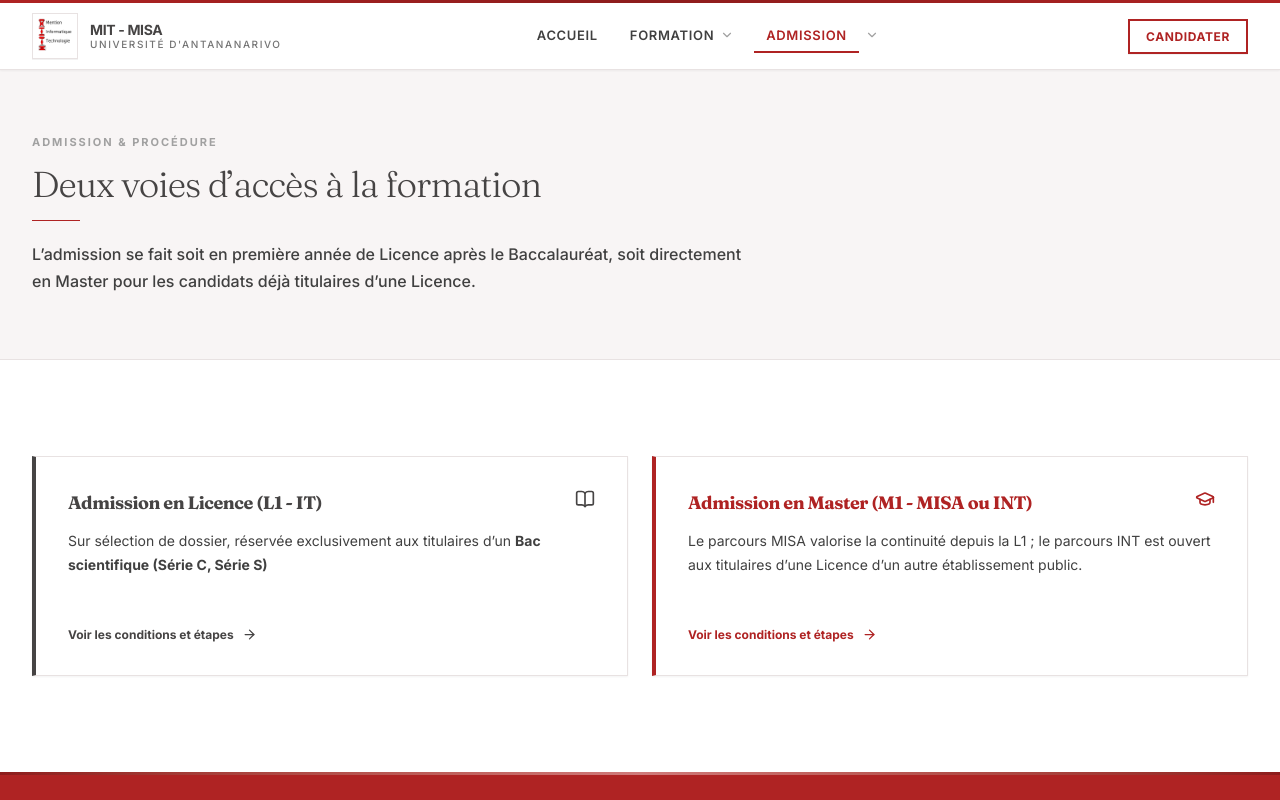
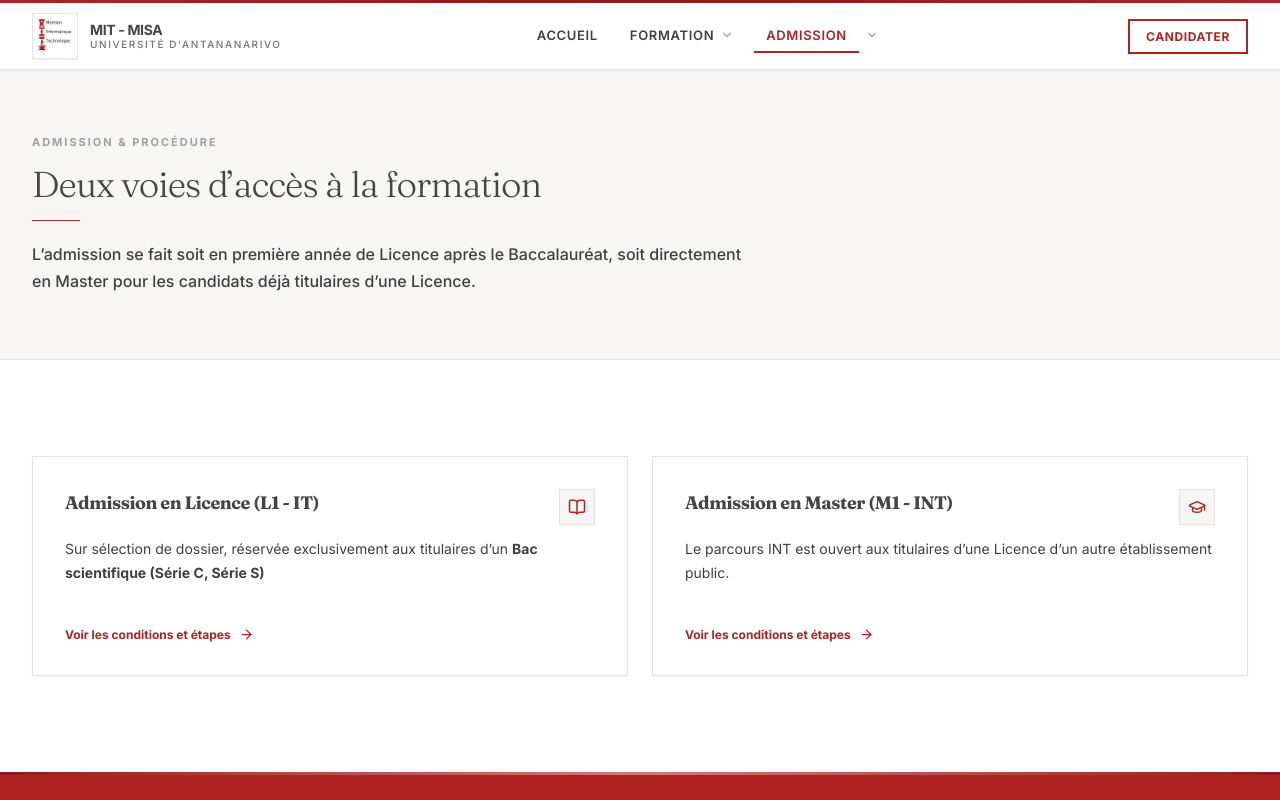
Before and after one commit to sergiorandria/misa-website, a React (Vite) app: page /mit/admission in a window 1280 px wide. Shown: the top 800 px of the page. Built offline with nearby package versions, Linux system fonts and the light colour scheme.

Commit message:
feat(admission): update admission card layout and content for clarity and consistency

```diff
--- a/src/pages/Admission.jsx
+++ b/src/pages/Admission.jsx
@@ -11,14 +11,12 @@
       </>
     ),
     icon: BookOpen,
-    accent: "ink",
   },
   {
     to: "/admission/master-int",
-    title: "Admission en Master (M1 - MISA ou INT)",
-    description: "Le parcours MISA valorise la continuité depuis la L1 ; le parcours INT est ouvert aux titulaires d’une Licence d’un autre établissement public.",
+    title: "Admission en Master (M1 - INT)",
+    description: "Le parcours INT est ouvert aux titulaires d’une Licence d’un autre établissement public.",
     icon: GraduationCap,
-    accent: "red",
   },
 ];
 
@@ -47,23 +45,22 @@
   );
 }
 
-function AdmissionCard({ to, title, description, icon: Icon, accent }) {
-  const accentClass = accent === "red" ? "border-l-[var(--color-misa-red)]" : "border-l-[var(--color-misa-ink)]";
-  const titleClass = accent === "red" ? "text-[var(--color-misa-red)]" : "text-[var(--color-misa-ink)]";
-
+function AdmissionCard({ to, title, description, icon: Icon }) {
   return (
     <Link
       to={to}
-      className={`group academic-card min-h-[220px] border border-[var(--color-misa-line)] border-l-4 ${accentClass} bg-white p-5 sm:p-8 flex flex-col justify-between shadow-xs hover:shadow-md hover:-translate-y-0.5 transition-all duration-200`}
+      className="group academic-card min-h-[220px] border border-[var(--color-misa-line)] bg-white p-5 sm:p-8 flex flex-col justify-between shadow-xs hover:border-[var(--color-misa-red)] hover:shadow-md hover:-translate-y-0.5 transition-all duration-200"
     >
       <div>
         <div className="flex items-start justify-between gap-4">
-          <h2 className={`text-base sm:text-lg font-bold tracking-tight ${titleClass}`}>{title}</h2>
-          <Icon size={20} className={`${titleClass} shrink-0`} aria-hidden="true" />
+          <h2 className="text-base sm:text-lg font-bold tracking-tight text-[var(--color-misa-ink)]">{title}</h2>
+          <span className="flex h-9 w-9 shrink-0 items-center justify-center border border-[var(--color-misa-line)] bg-[var(--color-misa-paper)] text-[var(--color-misa-red)] group-hover:border-[var(--color-misa-red)] transition-colors">
+            <Icon size={18} aria-hidden="true" />
+          </span>
         </div>
         <p className="mt-3 text-sm leading-[1.7] text-neutral-700">{description}</p>
       </div>
-      <span className={`mt-8 inline-flex items-center gap-2 text-xs font-bold ${titleClass}`}>
+      <span className="mt-8 inline-flex items-center gap-2 text-xs font-bold text-[var(--color-misa-red)]">
         Voir les conditions et étapes
         <ArrowRight size={15} className="group-hover:translate-x-1 transition-transform" aria-hidden="true" />
       </span>
```
